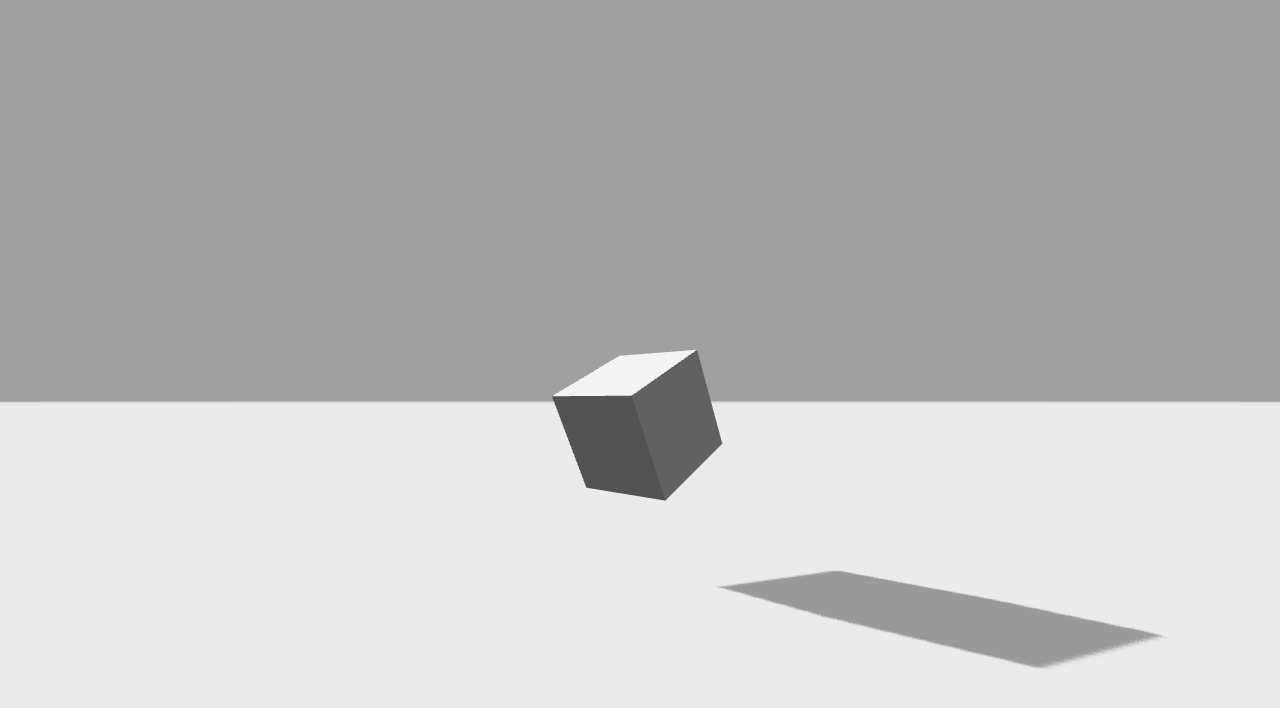
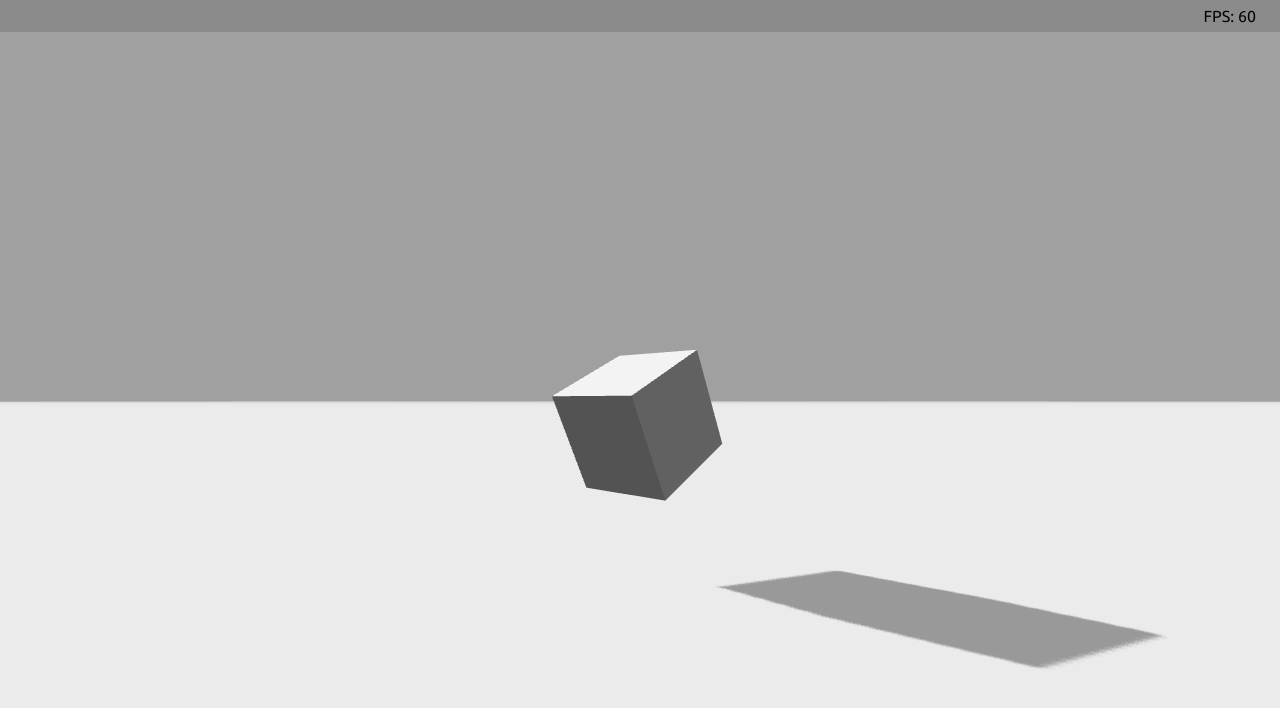
Before and after one commit to oinn/skytt_client, a Vue app: page / in a window 1280 px wide. Shown: the top 708 px of the page. Built offline with nearby package versions, Linux system fonts and the light colour scheme.

Commit message:
Add FPS widget

```diff
--- a/src/GuiContainer.vue
+++ b/src/GuiContainer.vue
@@ -1,11 +1,21 @@
 <template>
-  <div id="gui-container"/>
+  <div id="gui-container">
+    <StatusPanel/>
+  </div>
 </template>
 
 <script lang="ts">
 import { defineComponent } from 'vue';
+import StatusPanel from '@/gui/StatusPanel.vue';
 
 export default defineComponent({
-  name: 'GuiContainer'
+  name: 'GuiContainer',
+  components: { StatusPanel }
 });
 </script>
+
+<style lang="scss">
+#gui-container {
+  pointer-events: none;
+}
+</style>
--- /dev/null
+++ b/src/gui/FPSWidget.vue
@@ -0,0 +1,16 @@
+<template>
+  <div>{{ fPSString }}</div>
+</template>
+
+<script lang="ts">
+import { defineComponent } from 'vue';
+
+export default defineComponent({
+  name: 'FPSWidget',
+  computed: {
+    fPSString(): string {
+      return `FPS: ${this.$store.state.fPSCounter}`;
+    }
+  }
+});
+</script>
--- a/src/gui/StatusPanel.vue
+++ b/src/gui/StatusPanel.vue
@@ -0,0 +1,51 @@
+<template>
+  <div id="status-panel">
+    <div class="spacer"/>
+    <FPSWidget/>
+  </div>
+</template>
+
+<script lang="ts">
+import { defineComponent } from 'vue';
+import FPSWidget from '@/gui/FPSWidget.vue';
+
+export default defineComponent({
+  name: 'StatusPanel',
+  components: { FPSWidget }
+});
+</script>
+
+<style lang="scss">
+@import "../styles/colors.scss";
+
+#status-panel {
+  position: absolute;
+  top: 0;
+  right: 0;
+  left: 0;
+  height: 32px;
+  padding: 0 24px;
+  display: flex;
+  flex-direction: row;
+  flex-wrap: nowrap;
+  align-items: center;
+  pointer-events: none;
+
+  &:after {
+    position: absolute;
+    top: 0;
+    right: 0;
+    bottom: 0;
+    left: 0;
+
+    background-color: $black;
+    opacity: 0.16;
+    content: "";
+    pointer-events: none;
+  }
+}
+
+div.spacer {
+  flex-grow: 1;
+}
+</style>
```
